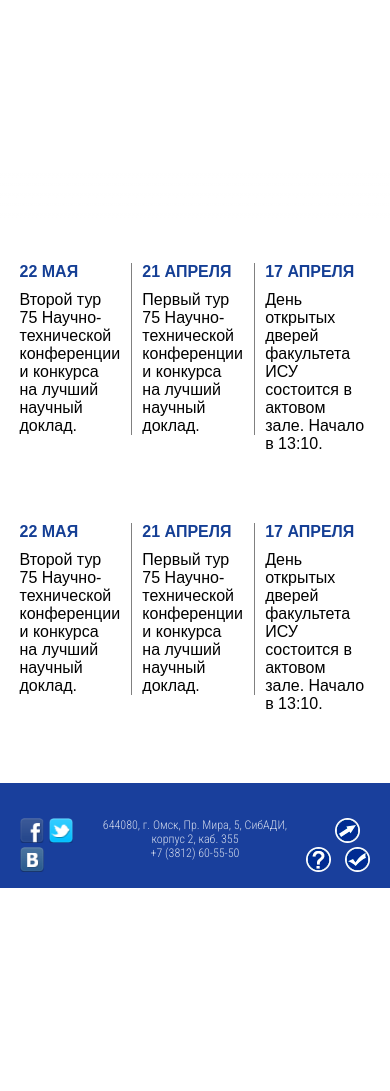
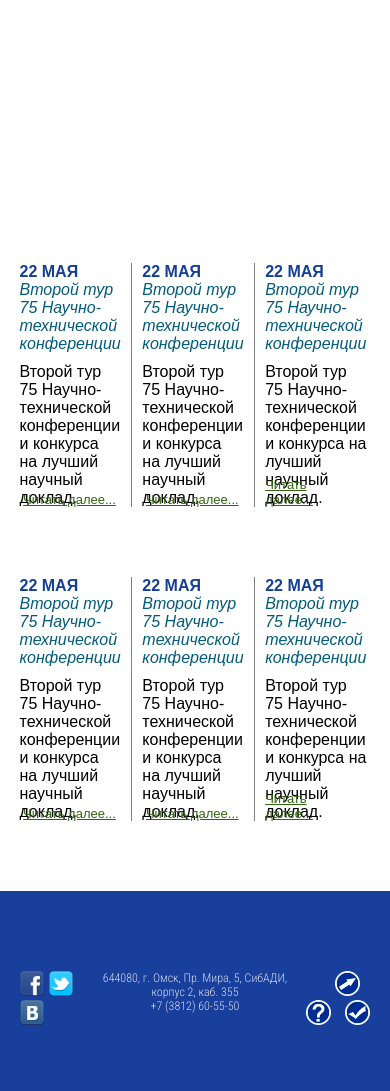
Before and after one commit to AnnaDiner/Anna, a plain HTML site: page index.html in a window 390 px wide. Shown: the part 592-1683 px from the top of the page. Before the commit the page ends 1480 px from the top, so only its background shows below. Drawn offline with nearby package versions, Linux system fonts and the light colour scheme.

Commit message:
Create mobile header

```diff
--- a/css/style.css
+++ b/css/style.css
@@ -69,6 +69,12 @@ ul, li { list-style: none; }
 
 .right { float: right; }
 
+.mobile { display: none; }
+
+@media screen and (max-width: 640px) and (min-width: 300px) {
+  .mobile { display: block; }
+}
+
 /*---------------------*/
 /*   Header
 /*---------------------*/
@@ -128,7 +134,8 @@ ul, li { list-style: none; }
   margin-top: 35px;
   margin-left: 10px;
   background-image: url(../images/logo_isu.png);
-  background-size: cover;
+  background-repeat: no-repeat;
+  background-size: contain;
 }
 
 .header__title-sibadi { width: 220px; }
@@ -212,7 +219,17 @@ ul, li { list-style: none; }
   cursor: pointer;
 }
 
-@media screen and (max-width: 1200px) {
+.header-menu-icon {
+  position: absolute;
+  top: 30px;
+  right: 0px;
+  width: 28px;
+  height: 18px;
+  background: url(../images/icon-menu.png) no-repeat;
+  cursor: pointer;
+}
+
+@media screen and (max-width: 1200px) and (min-width: 1000px) {
   .header__building-bg {
     top: 20px;
     width: 350px;
@@ -242,6 +259,42 @@ ul, li { list-style: none; }
   .header__title-isu { width: 210px; }
 }
 
+@media screen and (max-width: 640px) and (min-width: 300px) {
+  .header-menu-wrap { display: none; }
+
+  .header-title { display: none; }
+
+  .header { height: 160px; }
+
+  .header-mobile-content {
+    position: relative;
+  }
+
+  .header__logo-isu {
+    position: absolute;
+    top: 10px;
+    left: 0px;
+    margin: 0;
+    width: 60px;
+  }
+
+  .header__title-isu {
+    position: absolute;
+    top: 25px;
+    left: 0;
+    right: 0;
+    margin: 0 auto;
+  }
+
+  .header__title-isu img {
+    margin-bottom: 30px;
+  }
+
+  .header__title-isu a {
+    text-transform: none;
+  }
+}
+
 /*---------------------*/
 /*   Footer
 /*---------------------*/
@@ -251,7 +304,7 @@ ul, li { list-style: none; }
   height: 100px;
   padding-top: 5px;
   background: rgba(0,43,146, 0.9);
-  //padding: 50px 0px;
+  padding: 50px 0px;
 }
 
 .footer-social {
@@ -394,7 +447,8 @@ ul, li { list-style: none; }
 	overflow: hidden;
 }
 
-.news-column {
+.news-item {
+  position: relative;
   float: left;
   width: 32%;
   padding: 0 3% 0 0;
@@ -403,18 +457,37 @@ ul, li { list-style: none; }
   box-sizing: border-box;
 }
 
-.news-column:last-child {
+.news-item:last-child {
   padding: 0;
   width: 29%;
   margin: 0 0px 20px 0;
   border-right: none;
 }
 
-.date {
+.news-title-and-date {
+  margin-bottom: 10px;
+}
+
+.news-date {
+  display: inline-block;
+  margin-right: 15px;
 	color: #153F95;
 	text-transform: uppercase;
 	font-weight: bold;
-	margin-bottom: 10px;
+}
+
+.news-title {
+  color: #025B7A;
+  font-style: italic;
+}
+
+.news-link {
+  position: absolute;
+  bottom: 0;
+  right: 15px;
+  color: #326410;
+  text-decoration: underline;
+  font-size: 13px;
 }
 
 
--- a/index.html
+++ b/index.html
@@ -71,6 +71,15 @@
                 <a href="">Факультет информационные системы в управлении</a>
             </div>
         </div>
+
+        <div class="header-mobile-content mobile">
+            <div class="header__logo-isu mobile"></div>
+            <div class="header-menu-icon mobile"></div>
+            <div class="header__title-isu mobile">
+                <img src="images/isu-title-1.png">
+                <a href="index.html#">Факультет информационные системы в управлении</a>
+            </div>
+        </div>
     </div>
 </header>
 
@@ -93,49 +102,61 @@
 <section class="news">
     <div class="container">
         <div class="news-row">
-            <div class="news-column">
-                <span>
-                <div class="date">22 мая</div>
-				Второй тур 75 Научно-технической конференции и конкурса на лучший научный доклад.
-                </span>
+            <div class="news-item">
+                <div class="news-title-and-date">
+                    <span class="news-date">22 мая</span>
+                    <span class="news-title">Второй тур 75 Научно-технической конференции</span>
+                </div>
+				<p>Второй тур 75 Научно-технической конференции и конкурса на лучший научный доклад.</p>
+                <a href="#" class="news-link">Читать далее...</a>
             </div>
 
-            <div class="news-column">
-                <span>
-				<div class="date">21 апреля</div>
-                Первый тур 75 Научно-технической конференции и конкурса на лучший научный доклад.
-				</span>
+            <div class="news-item">
+                <div class="news-title-and-date">
+                    <span class="news-date">22 мая</span>
+                    <span class="news-title">Второй тур 75 Научно-технической конференции</span>
+                </div>
+                <p>Второй тур 75 Научно-технической конференции и конкурса на лучший научный доклад.</p>
+                <a href="#" class="news-link">Читать далее...</a>
             </div>
 
-            <div class="news-column">
-                <span>
-				<div class="date">17 апреля</div>
-				День открытых дверей факультета ИСУ состоится в актовом зале. Начало в 13:10.
-                </span>
+            <div class="news-item">
+                <div class="news-title-and-date">
+                    <span class="news-date">22 мая</span>
+                    <span class="news-title">Второй тур 75 Научно-технической конференции</span>
+                </div>
+                <p>Второй тур 75 Научно-технической конференции и конкурса на лучший научный доклад.</p>
+                <a href="#" class="news-link">Читать далее...</a>
             </div>
 		</div>
 
 		<div class="news-row">
-			  <div class="news-column">
-                <span>
-                <div class="date">22 мая</div>
-				Второй тур 75 Научно-технической конференции и конкурса на лучший научный доклад.
-                </span>
+			<div class="news-item">
+                <div class="news-title-and-date">
+                    <span class="news-date">22 мая</span>
+                    <span class="news-title">Второй тур 75 Научно-технической конференции</span>
+                </div>
+                <p>Второй тур 75 Научно-технической конференции и конкурса на лучший научный доклад.</p>
+                <a href="#" class="news-link">Читать далее...</a>
             </div>
 
-            <div class="news-column">
-                <span>
-				<div class="date">21 апреля</div>
-                Первый тур 75 Научно-технической конференции и конкурса на лучший научный доклад.
-				</span>
+            <div class="news-item">
+                <div class="news-title-and-date">
+                    <span class="news-date">22 мая</span>
+                    <span class="news-title">Второй тур 75 Научно-технической конференции</span>
+                </div>
+                <p>Второй тур 75 Научно-технической конференции и конкурса на лучший научный доклад.</p>
+                <a href="#" class="news-link">Читать далее...</a>
             </div>
 
-            <div class="news-column">
-                <span>
-				<div class="date">17 апреля</div>
-				День открытых дверей факультета ИСУ состоится в актовом зале. Начало в 13:10.
-                </span>
-			</div>
+            <div class="news-item">
+                <div class="news-title-and-date">
+                    <span class="news-date">22 мая</span>
+                    <span class="news-title">Второй тур 75 Научно-технической конференции</span>
+                </div>
+                <p>Второй тур 75 Научно-технической конференции и конкурса на лучший научный доклад.</p>
+                <a href="#" class="news-link">Читать далее...</a>
+            </div>
 		</div>
 
 
```
Also changed, not shown: about-faculty.html (+9 -1 lines), images/icon-menu.png (added).
